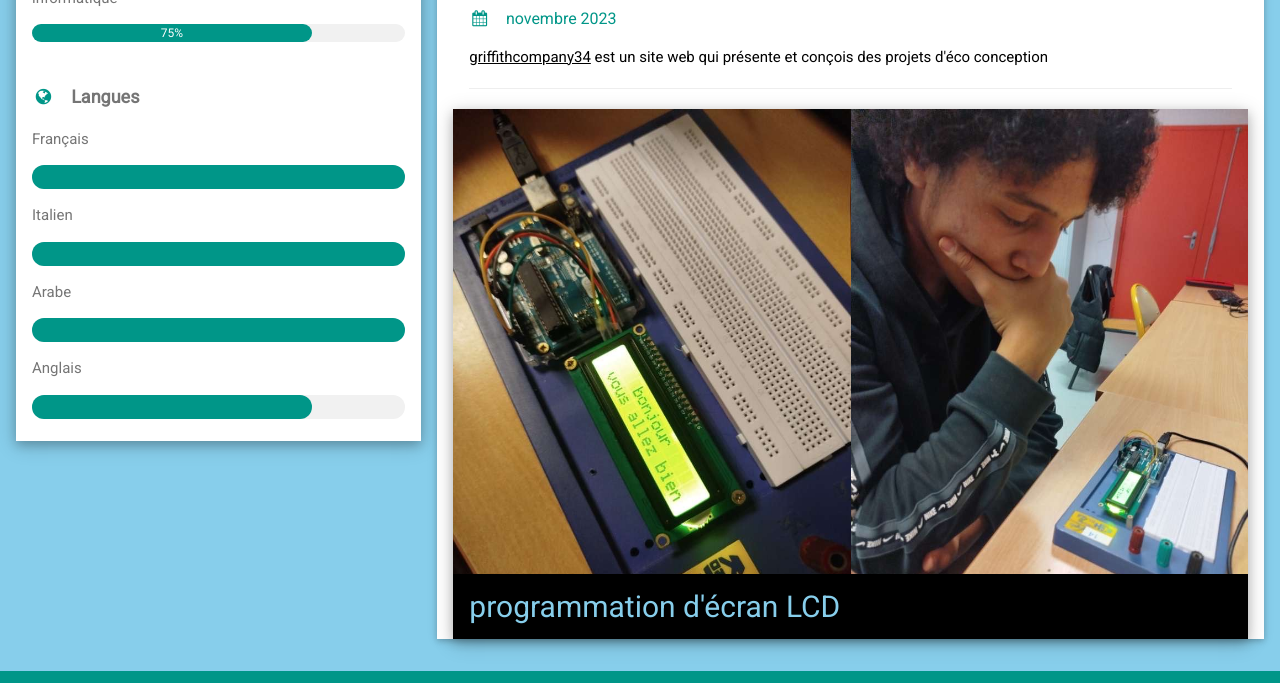
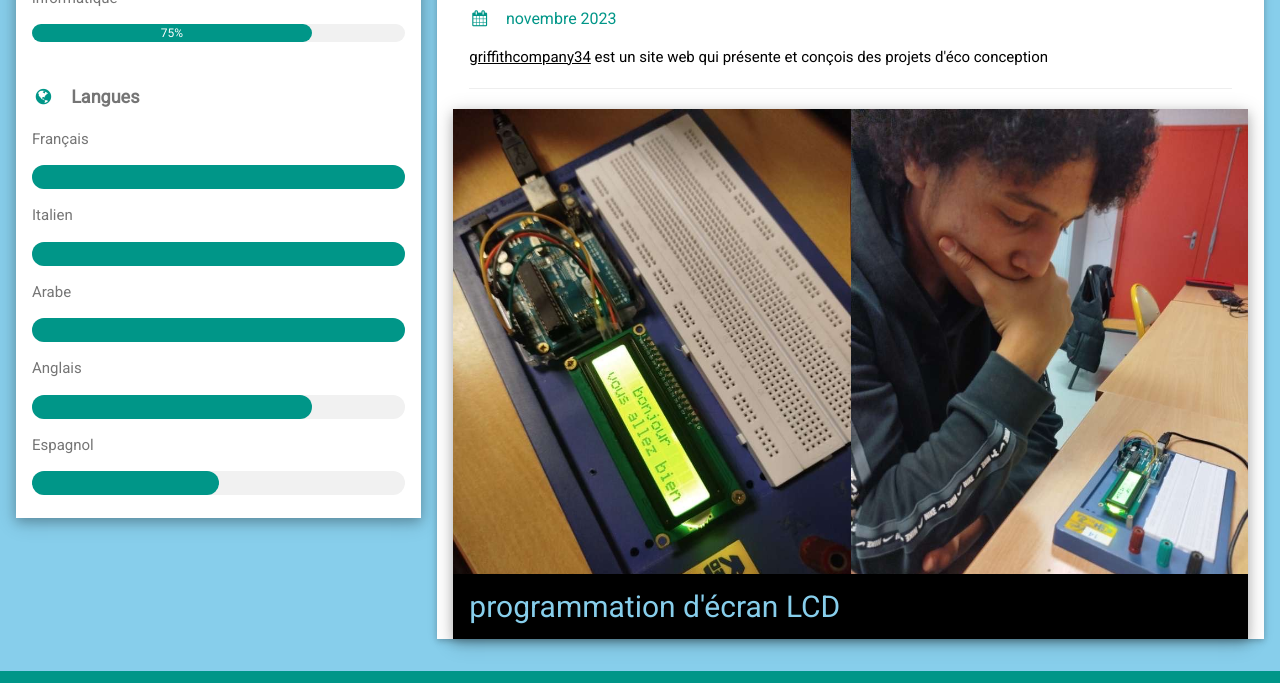
Before and after one commit to younesnnn2/Portfolio, a plain HTML site: page index.html in a window 1280 px wide. Shown: the part 786-1469 px from the top of the page. Drawn offline with nearby package versions, Linux system fonts and the light colour scheme.

Commit message:
Add files via upload

```diff
--- a/index.html
+++ b/index.html
@@ -79,6 +79,10 @@ html,body,h1,h2,h3,h4,h5,h6 {font-family: "Roboto", sans-serif}
           <div class="w3-light-grey w3-round-xlarge">
             <div class="w3-round-xlarge w3-teal" style="height:24px;width:75%"></div>
           </div>
+          <p>Espagnol</p>
+          <div class="w3-light-grey w3-round-xlarge">
+            <div class="w3-round-xlarge w3-teal" style="height:24px;width:50%"></div>
+          </div>
           <br>
         </div>
       </div><br>
```
